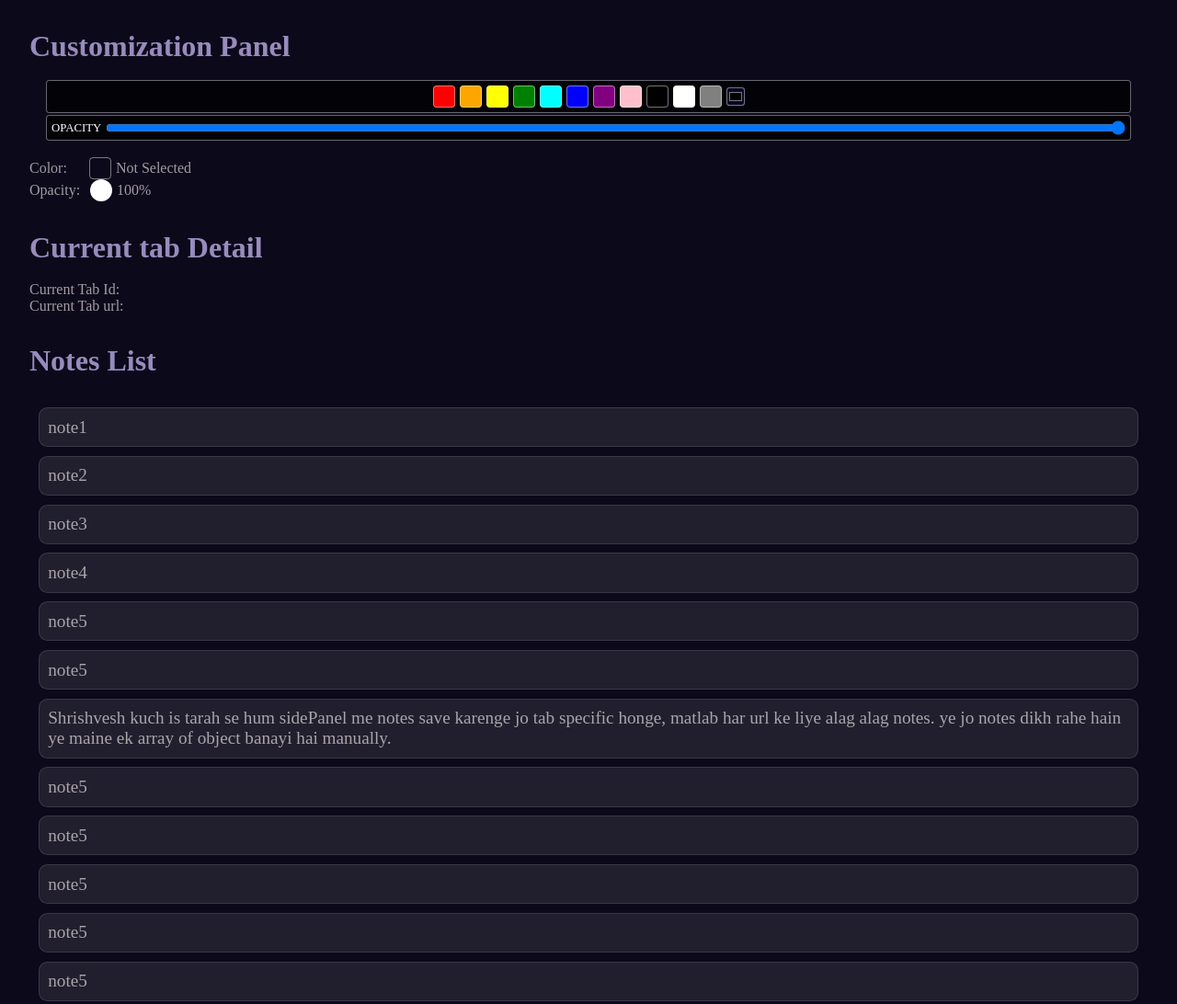
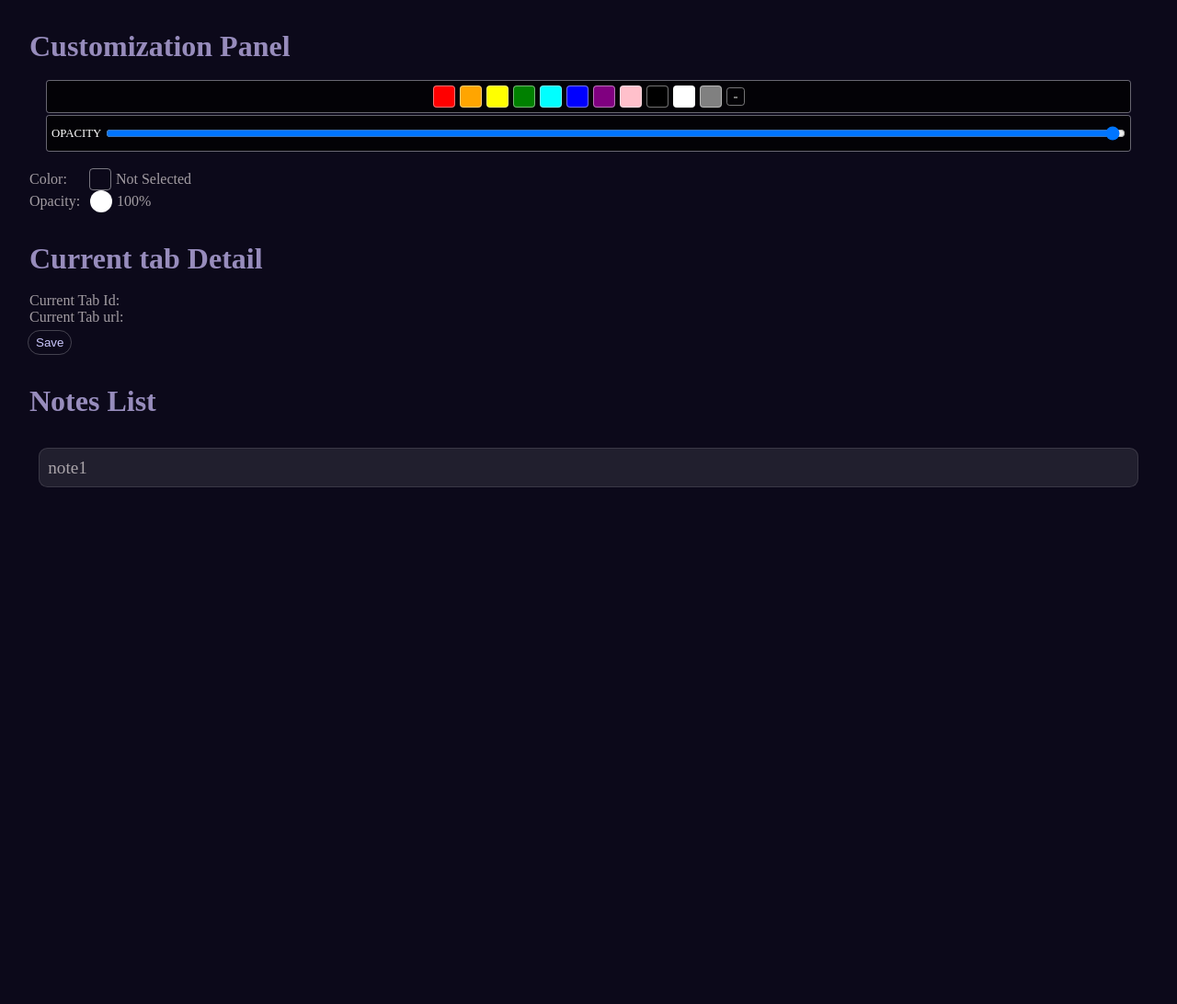
Before and after one commit to VaiBrahma/Web-Annotator, a browser extension: page src/sidePanel/main/sidePanel.html in a window 1280 px wide. Shown: the top 1092 px of the page at 92% size. After the commit the page ends 800 px from the top, so only its background shows below. Drawn offline with Linux system fonts and the light colour scheme.

Commit message:
note is being added but being saved

```diff
--- a/src/sidePanel/main/sidePanel.css
+++ b/src/sidePanel/main/sidePanel.css
@@ -62,3 +62,32 @@ h1{
     border: 1px solid #00bfffeb;
     transform: scale(1.2);
 }
+
+input{
+    background-color: transparent;
+    border: 1px solid #ffffff1b;
+    width: 100%;
+    height: auto;
+    border-radius: 0.5em;
+    padding: 5px;
+    color: #ccc8fe;
+}
+#save{
+    border: 1px solid #ffffff3b;
+    border-radius: 1em;
+    color: #ccc8fe;
+    background-color: transparent;
+    cursor:pointer;
+    padding: 5px 8px;
+    margin-top: 5px;
+    transition: all 0.1s ease-in-out;
+    position: relative;
+    right: 2px;
+}
+#save:hover{
+    /* transform: scale(1.1); */
+    background-color: #ffffff1f;
+}
+#save:active{
+    transform: scale(0.9);
+}
--- a/src/sidePanel/main/sidePanel.html
+++ b/src/sidePanel/main/sidePanel.html
@@ -20,6 +20,7 @@
         <br>
         <div id="tabid">Current Tab Id: </div>
         <div id="url">Current Tab url: </div>
+        <button id="save">Save</button>
     </div>
 
     <div class="margin">
--- a/src/sidePanel/main/sidePanel.js
+++ b/src/sidePanel/main/sidePanel.js
@@ -4,18 +4,18 @@ const notesList = document.querySelector("#notesList");
 
 const notes = [
     {"note": "note1"},
-    {"note": "note2"},
-    {"note": "note3"},
-    {"note": "note4"},
-    {"note": "note5"},
-    {"note": "note5"},
-    {"note": "Shrishvesh kuch is tarah se hum sidePanel me notes save karenge jo tab specific honge, matlab har url ke liye alag alag notes. ye jo notes dikh rahe hain ye maine ek array of object banayi hai manually."},
-    {"note": "note5"},
-    {"note": "note5"},
-    {"note": "note5"},
-    {"note": "note5"},
-    {"note": "note5"},
-    {"note": "note5"},
+    // {"note": "note2"},
+    // {"note": "note3"},
+    // {"note": "note4"},
+    // {"note": "note5"},
+    // {"note": "note5"},
+    // {"note": "Shrishvesh kuch is tarah se hum sidePanel me notes save karenge jo tab specific honge, matlab har url ke liye alag alag notes. ye jo notes dikh rahe hain ye maine ek array of object banayi hai manually."},
+    // {"note": "note5"},
+    // {"note": "note5"},
+    // {"note": "note5"},
+    // {"note": "note5"},
+    // {"note": "note5"},
+    // {"note": "note5"},
 ]
 
 const getTabId = async ()=>{
@@ -137,3 +137,18 @@ panels.appendChild(opacityPanel);
 // }
 
 // console.log(document.querySelector('annotator-toolbar').shadowRoot.querySelectorAll('.box'));
+
+chrome.runtime.onMessage.addListener((message, sender, sendResponse)=>{
+    if(message.type == "addNote") {
+        const note = document.createElement('li');
+        const text = document.createElement('input');
+        text.type = "text";
+        note.appendChild(text);
+        notesList.appendChild(note);
+
+    }
+})
+
+const saveButton = document.querySelector('#save').addEventListener('click', ()=>{
+    chrome.runtime.sendMessage({type:"saveAndShare"});
+});
```
Also changed, not shown: background/service-worker.js (+6 -1 lines), content-scripts/messageListener.js (+5 -6 lines), content-scripts/toolbar.js (+4 -19 lines), src/annotator-toolbar/annotatorToolbar.html (+0 -4 lines).
